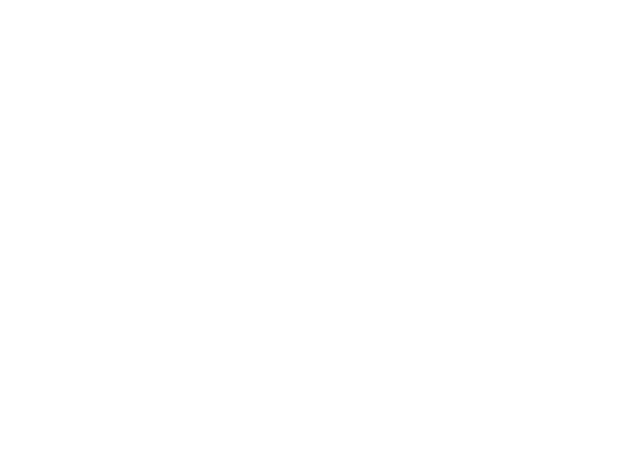
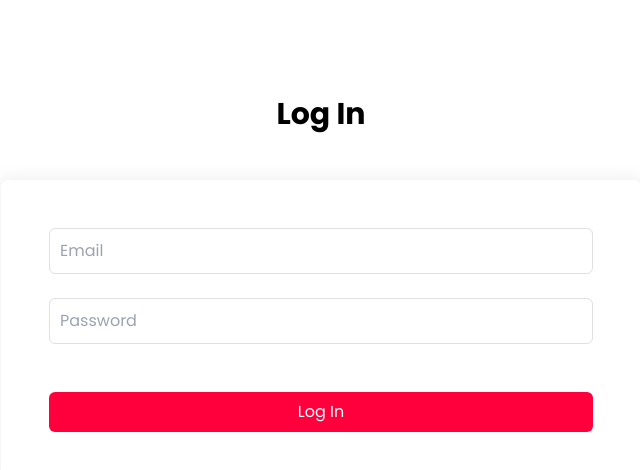
Before and after one commit to fano5528/auth-client, a React (Create React App) app: page /login in a window 1280 px wide. Before the commit this address had no page. Shown: the top 470 px of the page, without its empty margins (319-959 px from the left). Built offline with nearby package versions, Linux system fonts and the light colour scheme; what react-auth-kit would draw is missing.

Commit message:
agregado login

```diff
--- a/package.json
+++ b/package.json
@@ -7,6 +7,7 @@
     "@testing-library/react": "^13.4.0",
     "@testing-library/user-event": "^13.5.0",
     "axios": "^1.3.4",
+    "jsonwebtoken": "^9.0.0",
     "prop-types": "^15.8.1",
     "react": "^18.2.0",
     "react-auth-kit": "^2.8.2",
--- a/src/App.js
+++ b/src/App.js
@@ -11,6 +11,7 @@
     <>
       <Routes>
         <Route path="/register" element={<Register/>}/>
+        <Route path="/login" element={<LogIn/>}/>
       </Routes>
     </>
   )
--- a/src/pages/LogIn.js
+++ b/src/pages/LogIn.js
@@ -1,46 +1,34 @@
-import { Link } from 'react-router-dom'
-import axios from 'axios'
-import { useState } from 'react'
-import PropTypes from 'prop-types'
+import React, { useState } from 'react'
 
-async function loginUser(credentials) {
-    return fetch('https://sea-turtle-app-ifiyv.ondigitalocean.app/login', {
-      method: 'POST',
-      headers: {
-        'Content-Type': 'application/json'
-      },
-      body: JSON.stringify(credentials)
-    })
-      .then(data => data.json())
-}
-
-export default function LogIn({setToken}) {
+export default function LogIn() {
     const [email, setEmail] = useState('')
     const [password, setPassword] = useState('')
 
-    const trySubmit = async (e) => {
+    const loginUser = async (e) => {
         e.preventDefault()
-        const token = await loginUser({
-            email,
-            password
-        })
-        setToken(token)
+        fetch('https://sea-turtle-app-ifiyv.ondigitalocean.app/login', {
+            method: 'POST',
+            headers: {
+                'Content-Type': 'application/json'
+                },
+            body: JSON.stringify({
+                email,
+                password
+                })
+            })
+            .then(data => data.json())
+            .then(data => {
+                console.log(data)})
     }
 
     return (
-        <>
         <div>
             <h1 className="text-center mt-24 font-bold text-3xl">Log In</h1>
-            <form onSubmit={(e)=> trySubmit(e)} className="mt-12 flex w-[50vw] mx-auto border-black shadow-[0_0_15px_5px_rgba(0,0,0,0.05)] p-12 rounded-lg flex-col">
+            <form onSubmit={loginUser} className="mt-12 flex w-[50vw] mx-auto border-black shadow-[0_0_15px_5px_rgba(0,0,0,0.05)] p-12 rounded-lg flex-col">
                 <input className="rounded-md border-[#e0e0e0] border" type="email" placeholder="Email" value={email} onChange={(e) => setEmail(e.target.value)} />
                 <input className="mt-6 border-[#e0e0e0] border rounded-md" type="password" placeholder="Password" value={password} onChange={(e) => setPassword(e.target.value)} />
                 <button type="submit" className="mt-12 w-full text-white py-2 bg-[#ff003d] rounded-md mx-auto hover:bg-[#ef002d]">Log In</button>
             </form>
         </div>
-        </>
-      )
+    )
 }
-
-LogIn.propTypes = {
-    setToken: PropTypes.func.isRequired
-}
--- a/src/pages/Register.js
+++ b/src/pages/Register.js
@@ -21,7 +21,8 @@
                 })
             })
             .then(data => data.json())
-            .then(data => console.log(data))
+            .then(data => {
+                console.log(data)})
     }
 
     return (
@@ -32,7 +33,7 @@
                 <input className="mt-6 border-[#e0e0e0] border rounded-md" type="password" placeholder="Password" value={password} onChange={(e) => setPassword(e.target.value)} />
                 <input className="mt-6 border-[#e0e0e0] border rounded-md" placeholder="First Name" value={firstName} onChange={(e) => setFirstName(e.target.value)} />
                 <input className="mt-6 border-[#e0e0e0] border rounded-md" placeholder="Last Name" value={lastName} onChange={ (e)=> setLastName(e.target.value) }/>
-                <button type="submit" className="mt-12 w-full text-white py-2 bg-[#ff003d] rounded-md mx-auto hover:bg-[#ef002d]">Log In</button>
+                <button type="submit" className="mt-12 w-full text-white py-2 bg-[#ff003d] rounded-md mx-auto hover:bg-[#ef002d]">Register</button>
             </form>
         </div>
     )
```
Also changed, not shown: 1 other file (tests, documents, lock files or other folders).
